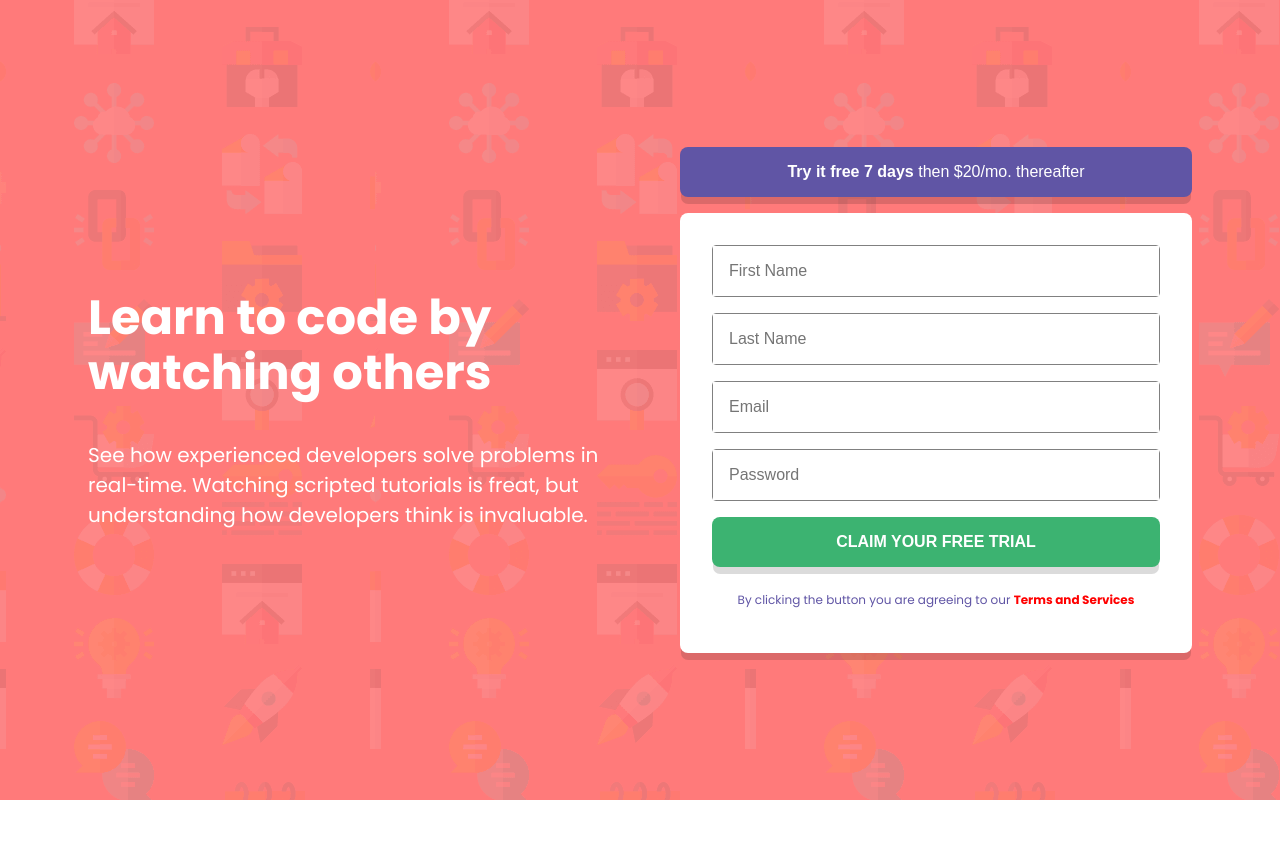
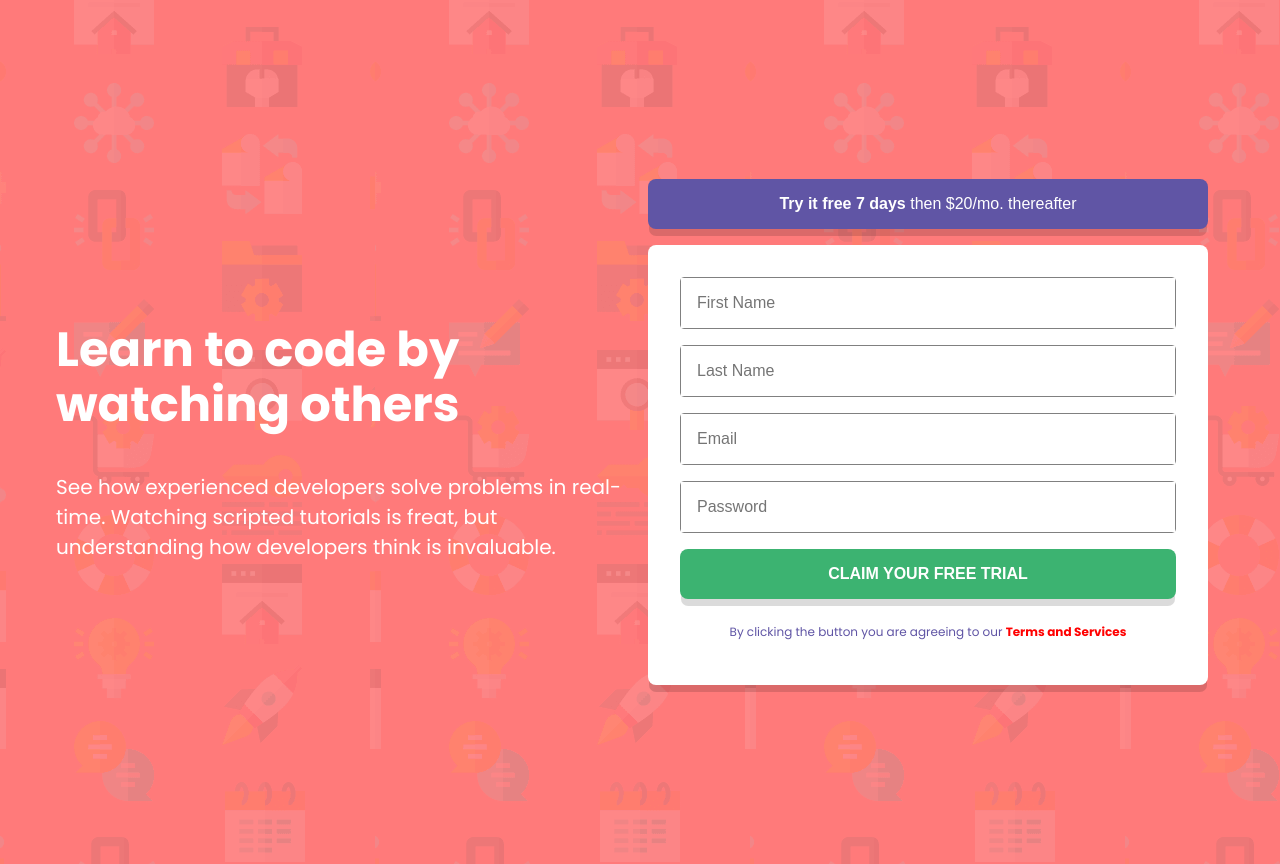
Before and after one commit to alex-castelo/frontend-mentor-intro-component-with-signup-form, a website built with Vite: page index.html in a window 1280 px wide. Before the commit the page ends 800 px from the top, so only its background shows below. Built offline with nearby package versions, Linux system fonts and the light colour scheme.

Commit message:
fix responsive

```diff
--- a/index.html
+++ b/index.html
@@ -9,12 +9,12 @@
       rel="icon"
       type="image/png"
       sizes="32x32"
-      href="./images/favicon-32x32.png"
+      href="./images/gh-icon.png"
     />
 
     <link rel="stylesheet" href="/styles.css" />
 
-    <title>Frontend Mentor | Intro component with sign up form</title>
+    <title>Tip Application</title>
   </head>
   <body>
     <div class="content-wrapper" role="main">
--- a/styles.css
+++ b/styles.css
@@ -47,7 +47,8 @@ label:focus-visible {
 .content,
 .content-wrapper {
   display: flex;
-  min-height: 100%;
+  min-height: 100vh;
+  width: 100%;
   padding-bottom: 2rem;
   padding-top: 2rem;
 }
@@ -149,7 +150,7 @@ input {
   display: none;
 }
 
-@media (min-width: 376px) {
+@media (min-width: 600px) {
   .content-wrapper {
     background-image: url("./images/bg-intro-mobile.png");
   }
@@ -163,7 +164,6 @@ input {
   .left,
   .right {
     margin: auto 0;
-    padding: 2rem;
   }
 
   .title {
```
Also changed, not shown: images/gh-icon.png (added).
